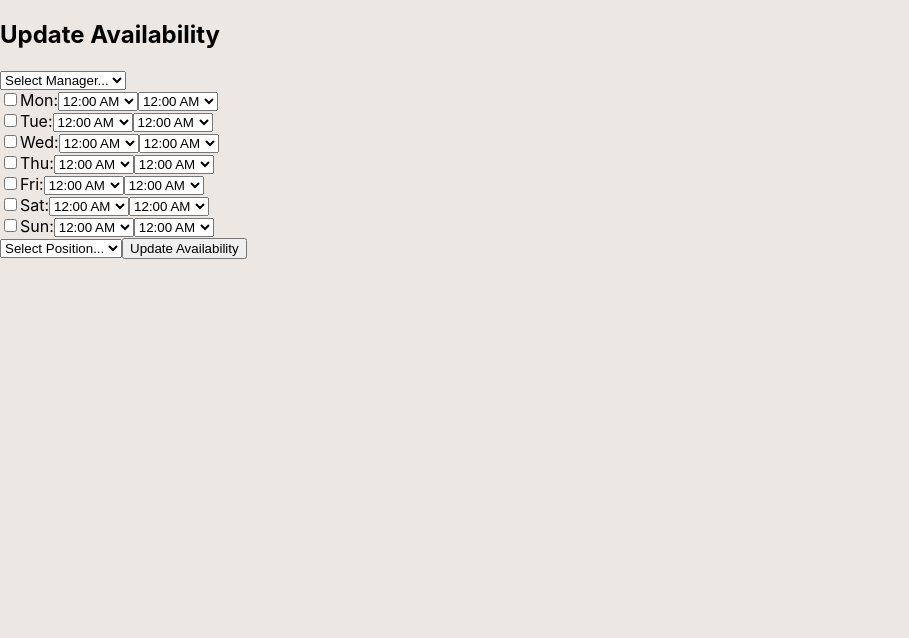
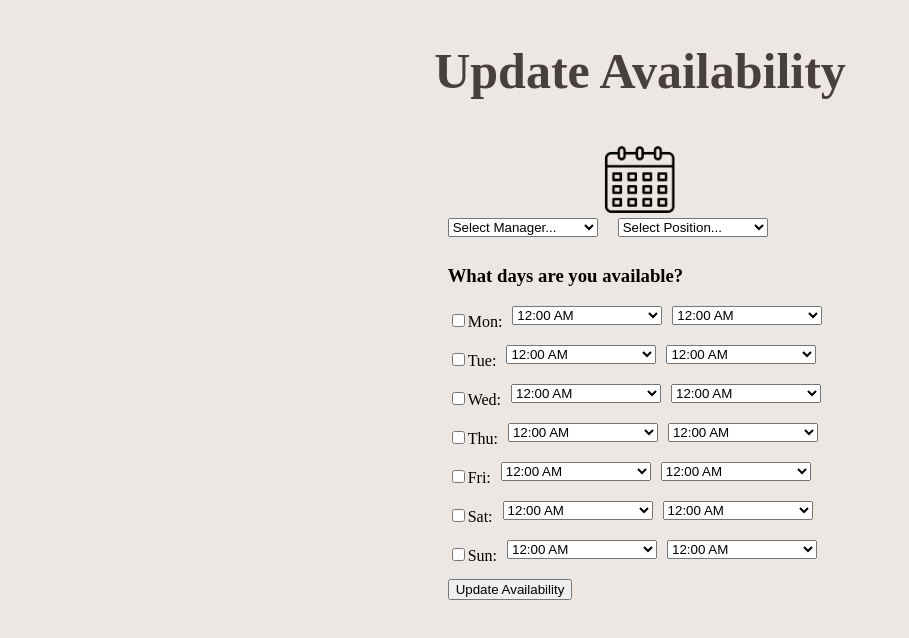
Before and after one commit to matt0125/Scheduler, a React (Create React App) app in the folder web/: page /update-availability/1 in a window 1280 px wide. Shown: the top 638 px of the page, without its empty margins (0-909 px from the left). Built offline with nearby package versions, Linux system fonts and the light colour scheme.

Commit message:
added some styling changes

```diff
--- a/web/src/pages/UpdateAvailability.js
+++ b/web/src/pages/UpdateAvailability.js
@@ -1,5 +1,8 @@
 import React, { useState } from 'react';
 import axios from 'axios';
+import "../styles/UpdateAvailability.css";
+import logo from "../images/branding-notitle.png";
+
 
 const generateTimeSlots = (interval = 30) => {
     const times = [];
@@ -93,12 +96,23 @@ const UpdateAvailability = () => {
   return (
     <div className="update-availability">
       <h2>Update Availability</h2>
+      <img src={logo} alt="sched logo" className="logo"></img>
       <form onSubmit={handleSubmit}>
         {/* Dropdown for manager name */}
-        <select name="managerName" onChange={handleSelectChange}>
-          <option value="">Select Manager...</option>
-          {/* Populate with actual manager names */}
-        </select>
+        <div className="dropdown-container">
+          <select name="managerName" onChange={handleSelectChange}>
+            <option value="">Select Manager...</option>
+            {/* Populate with actual manager names */}
+          </select>
+
+          {/* Dropdown for position */}
+          <select name="position" onChange={handleSelectChange}>
+            <option value="">Select Position...</option>
+            {/* Populate with actual positions */}
+          </select>
+        </div>
+
+        <h3>What days are you available?</h3>
 
         {/* Availability for each day */}
         {Object.keys(availability.days).map((day) => (
@@ -131,12 +145,12 @@ const UpdateAvailability = () => {
         ))}
 
         {/* Dropdown for position */}
-        <select name="position" onChange={handleSelectChange}>
+        {/* <select name="position" onChange={handleSelectChange}>
           <option value="">Select Position...</option>
-          {/* Populate with actual positions */}
-        </select>
+          {Populate with actual positions }
+        </select> */}
 
-        <button type="submit">Update Availability</button>
+        <button type="submit" className="button-container">Update Availability</button>
       </form>
     </div>
   );
```
